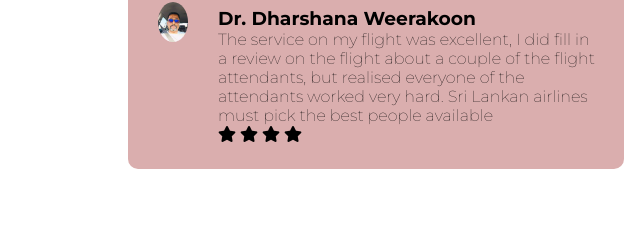
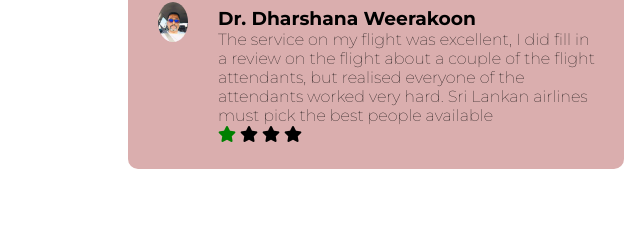
Before and after one commit to senithdakshina/sl-airlines, a plain HTML site: page Assessment 3.html in a window 1280 px wide. Shown: the part 2436-2676 px from the top of the page, 0-640 px from the left. Drawn offline with Linux system fonts and the light colour scheme; some icons are missing.

Commit message:
star green

```diff
--- a/Assessment 3.html
+++ b/Assessment 3.html
@@ -206,7 +206,7 @@
 					<h3>Dr. Dharshana Weerakoon</h3>
                     <P> The service on my flight was excellent, I did fill in a review on the flight about a couple of the flight attendants, but realised everyone of the attendants worked very hard.
 					Sri Lankan airlines must pick the best people available </P>
-					<i class="fa fa-star" ></i>
+					<i class="fa fa-star"  style="color:green" ></i>
 					<i class="fa fa-star" ></i>
 					<i class="fa fa-star" ></i>
 					<i class="fa fa-star" ></i>
```
